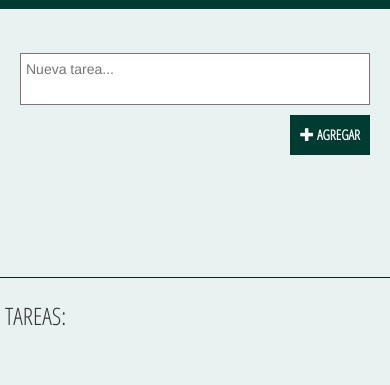
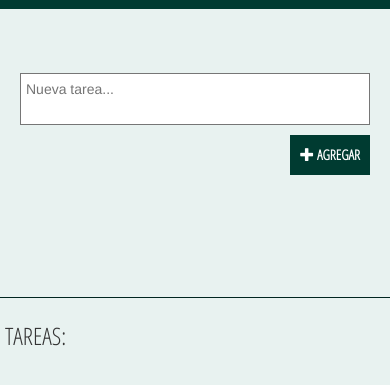
Before and after one commit to SigridMonsalve/TO-DOapp, a plain HTML site: page index.html in a window 390 px wide. Shown: the part 61-446 px from the top of the page. Drawn offline with nearby package versions, Linux system fonts and the light colour scheme.

Commit message:
Cambios responsive a CSS

```diff
--- a/css/main.css
+++ b/css/main.css
@@ -44,7 +44,8 @@ h1 span{
 	font-size:16px;
 }
 #addTask{
-	padding:20px 20px;
+	margin-top:20px;
+	padding:0px 20px;
 	height:15vh;
 }
 #taskList{
@@ -68,6 +69,7 @@ h1 span{
 	#header,#addTask,#taskList{
 		max-width:80%;
 		margin:0 auto;
+		display:block;
 	}
 	textarea{
 		max-width:50%;
```
